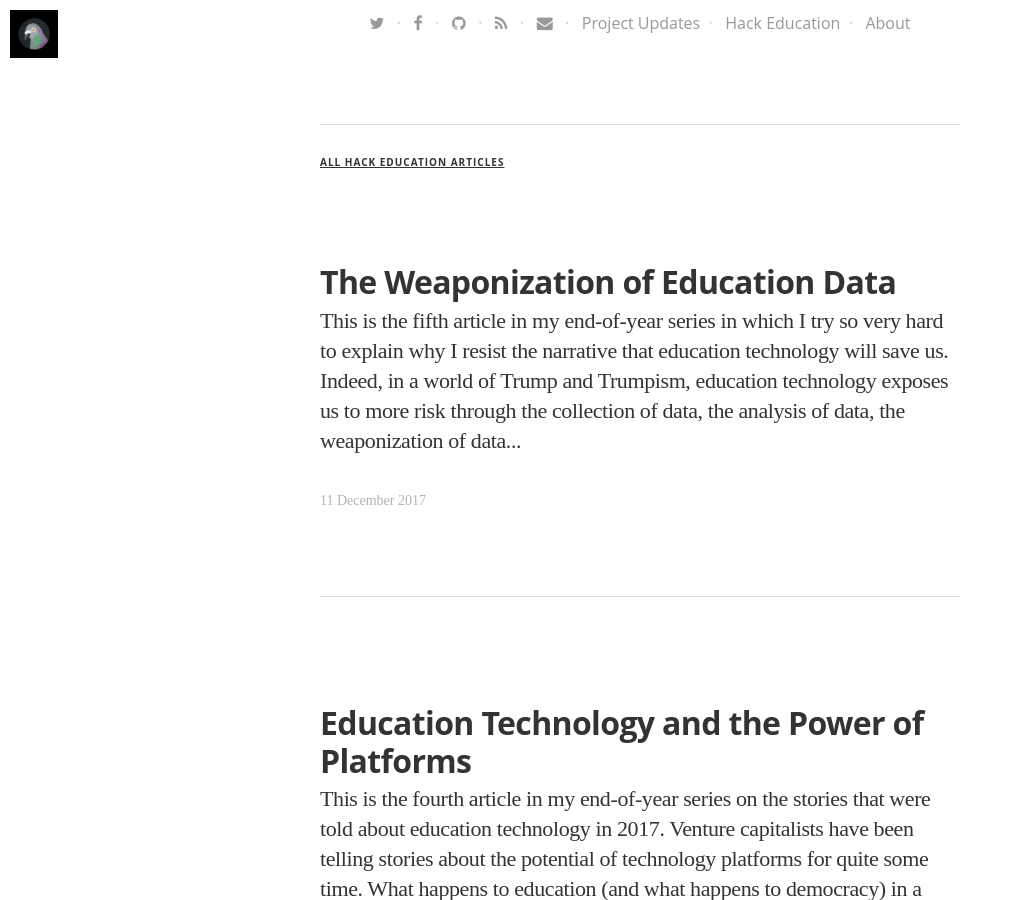
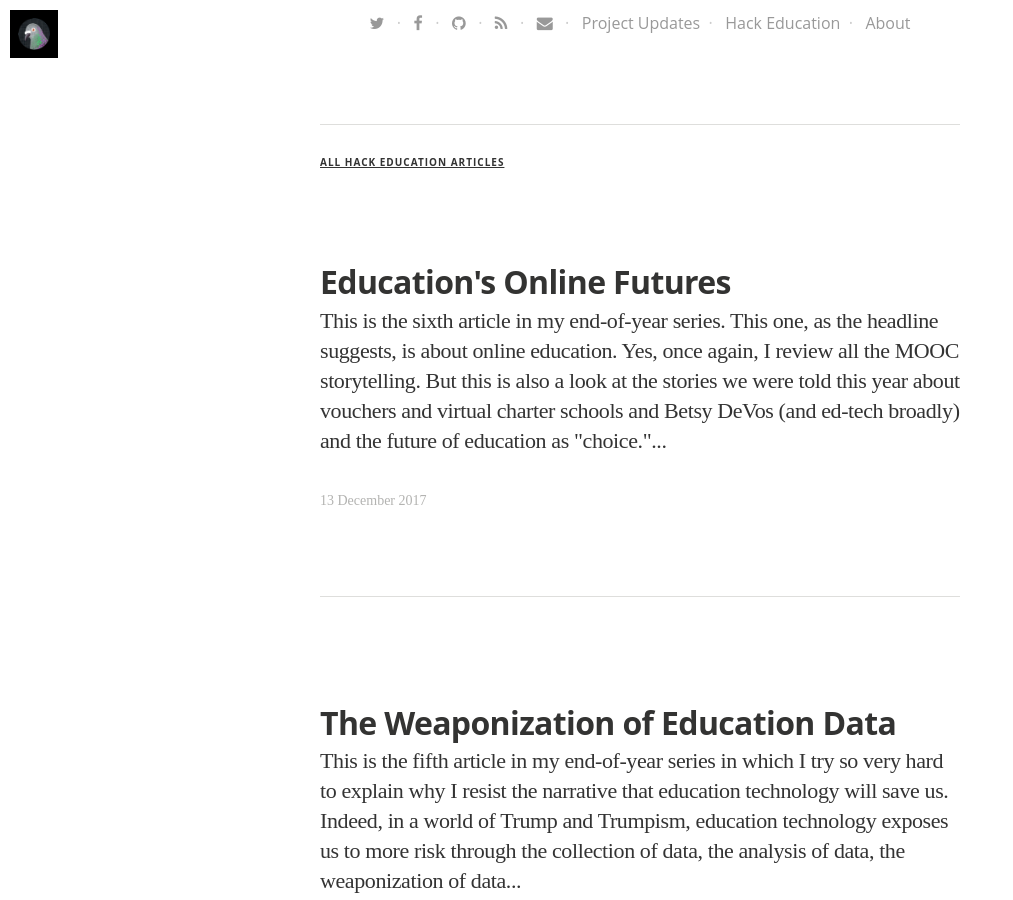
Before and after one commit to HackEducation/Writing, a Jekyll site: the page built from index.html, in a window 1280 px wide and 900 px high, scrolled down 677 px. Shown: the whole window, without its empty margins (0-1013 px from the left). Built offline with Jekyll 4.4.1, drawn with Linux system fonts in a browser that asks for light colours; nearby versions of some CDN libraries; some web fonts are replaced.

Commit message:
updated linke

```diff
--- a/index.html
+++ b/index.html
@@ -6,6 +6,28 @@ layout: default
 
 <h5 class="index-headline featured"><span><a href="http://hackeducation.com/archives">All Hack Education Articles</a></span></h5>
 
+
+    <div class="container featured">
+
+        <article class="post" itemscope itemtype="http://schema.org/BlogPosting" role="article">
+          <div class="article-item">
+            <header class="post-header">
+              <h2 class="post-title" itemprop="name"><a href="http://hackeducation.com/2017/12/13/top-ed-tech-trends-online-education" itemprop="url">Education's Online Futures</a></h2>
+            </header>
+            <section class="post-excerpt" itemprop="description">
+              <p>This is the sixth article in my end-of-year series. This one, as the headline suggests, is about online education. Yes, once again, I review all the MOOC storytelling. But this is also a look at the stories we were told this year about vouchers and virtual charter schools and Betsy DeVos (and ed-tech broadly) and the future of education as "choice."...</p>
+            </section>
+            <div class="post-meta">
+              <time datetime="13 December 2017">13 December 2017</time>
+  <!--            <span class="post-tags-set">on <span class="post-tag-">, <a href="/tag/"></a></span></span>-->
+            </div>
+          <div>
+        </article>
+
+        </div>
+
+
+<h5 class="index-headline featured"><span></span></h5>
 
     <div class="container featured">
 
@@ -25,6 +47,7 @@ layout: default
         </article>
 
         </div>
+
 
 <h5 class="index-headline featured"><span></span></h5>
 
```
